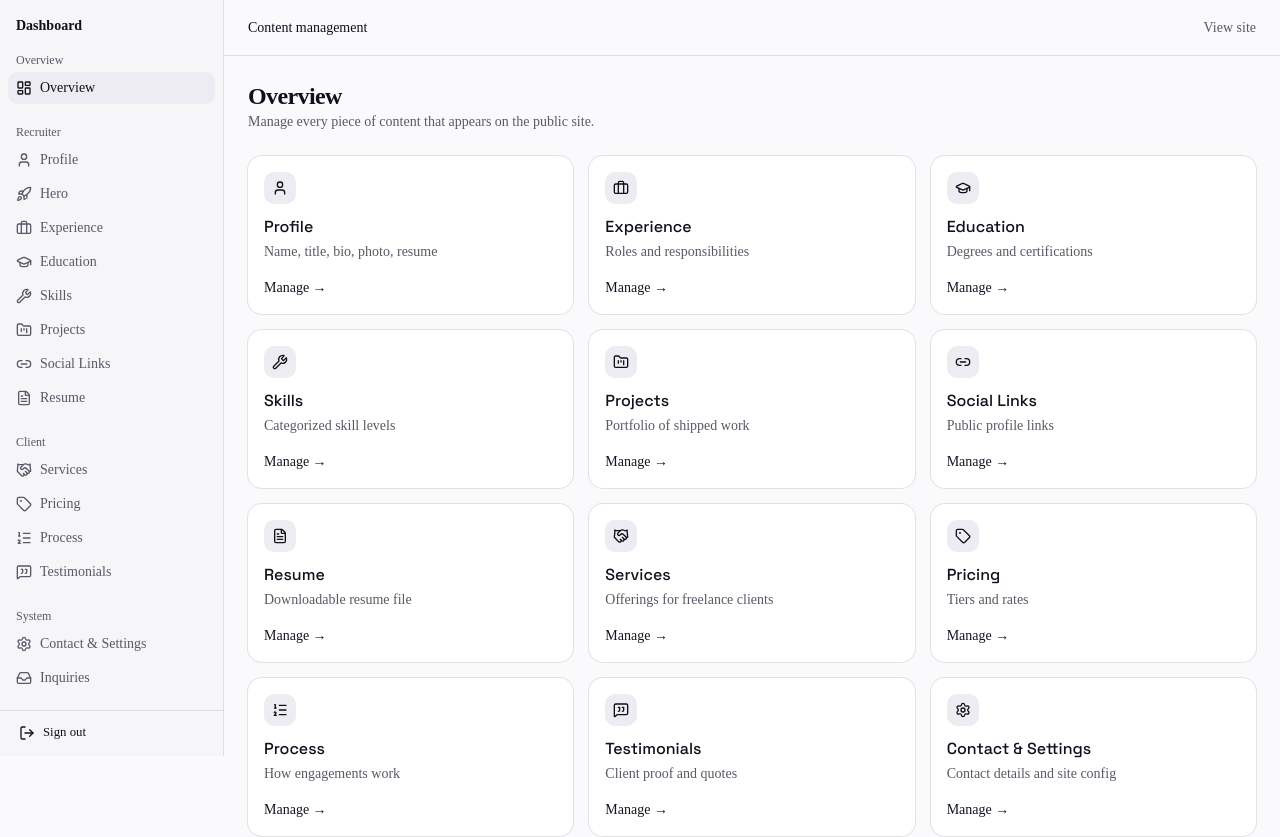
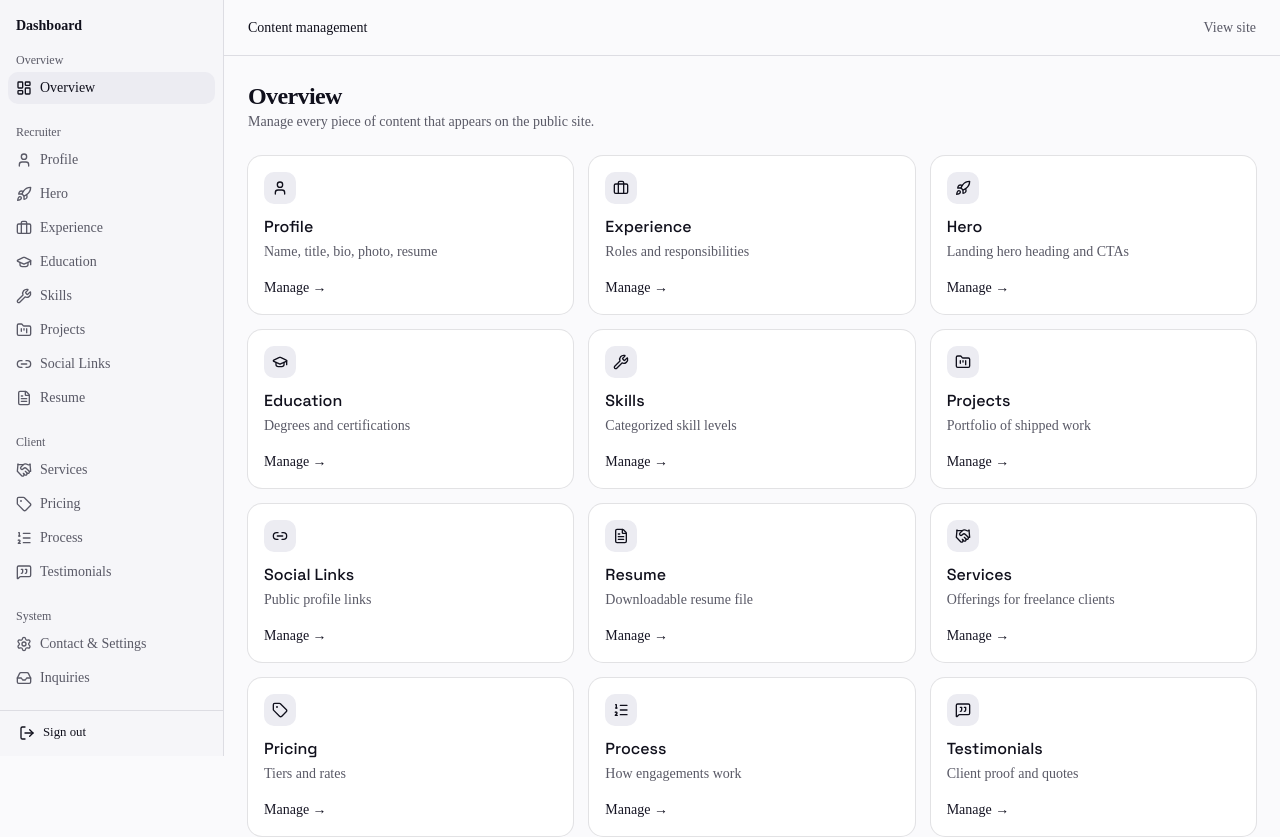
Before and after one commit to mustafa-muhamma/dynamic-portfolio, a Next.js app in the folder client/: page /admin in a window 1280 px wide. Shown: the top 837 px of the page. Built offline with nearby package versions, Linux system fonts and the light colour scheme.

Commit message:
feat(admin): add hero card to overview page

```diff
--- a/client/src/app/(admin)/admin/page.tsx
+++ b/client/src/app/(admin)/admin/page.tsx
@@ -7,6 +7,7 @@ import {
   Link2,
   ListOrdered,
   MessageSquareQuote,
+  Rocket,
   Settings,
   Tag,
   User,
@@ -30,6 +31,12 @@ const MODULES: { href: string; title: string; description: string; icon: LucideI
     title: "Experience",
     description: "Roles and responsibilities",
     icon: Briefcase
+  },
+  {
+    href: "/admin/hero",
+    title: "Hero",
+    description: "Landing hero heading and CTAs",
+    icon: Rocket
   },
   {
     href: "/admin/education",
```
